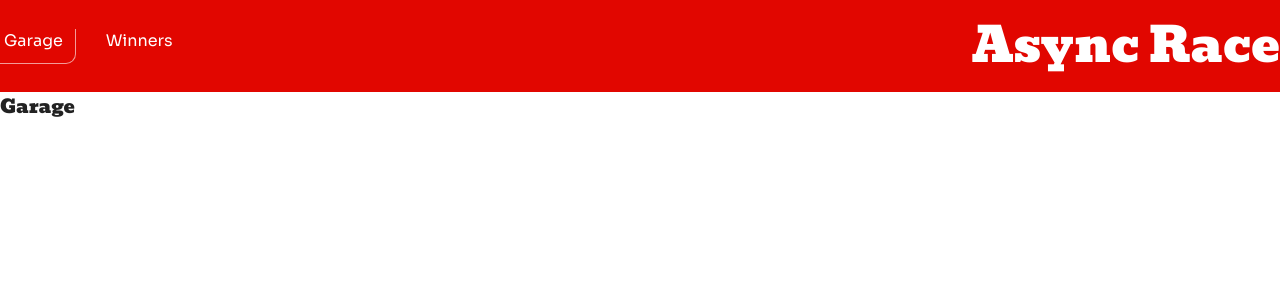
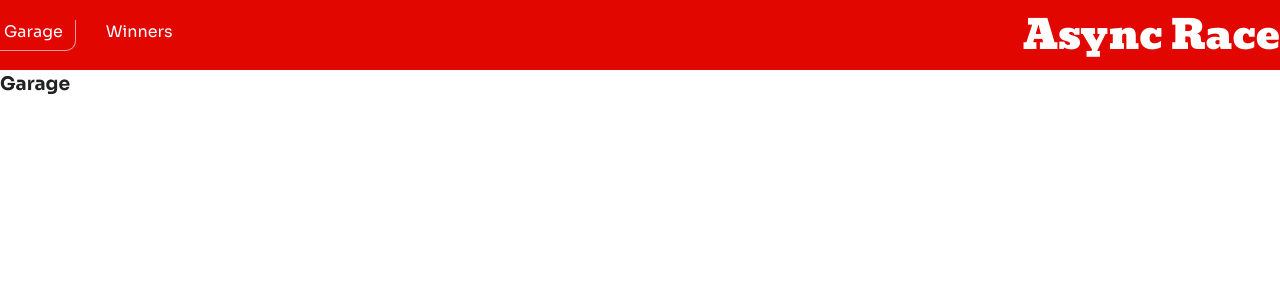
Before and after one commit to boburwebdev/async-race-frontend, a React (Vite) app: page / in a window 1280 px wide. Shown: the top 300 px of the page. Built offline with nearby package versions, Linux system fonts and the light colour scheme.

Commit message:
refactor: modify default styles of the browser

```diff
--- a/src/App.scss
+++ b/src/App.scss
@@ -1,7 +1,7 @@
 .top {
   background-color: #e10600;
   color: #fff;
-  padding: 10px 0;
+  padding: 5px 0;
 
   &__inner {
     display: flex;
@@ -11,7 +11,7 @@
   }
 
   &__logo {
-    font-size: 48px;
+    font-size: 40px;
     cursor: default;
   }
 
@@ -23,7 +23,7 @@
     }
 
     &-item {
-      padding: 0 12px 10px 4px;
+      padding: 0 12px 6px 4px;
       border-right: 1px solid transparent;
       border-bottom: 1px solid transparent;
       border-bottom-right-radius: 10px;
--- a/src/index.scss
+++ b/src/index.scss
@@ -17,19 +17,21 @@ body {
   line-height: 1.5;
   font-weight: 400;
   min-height: 100vh;
+  overflow-x: hidden;
 }
 
-h1,
-h2,
-h3,
-h4,
-h5,
-h6 {
+h1 {
   font-family: 'Bevan', serif;
 }
 
 ul {
   list-style: none;
+}
+
+input {
+  color: inherit;
+  font-family: inherit;
+  font-size: inherit;
 }
 
 .container {
@@ -38,3 +40,39 @@ ul {
   margin: 0 auto;
   min-width: 500px;
 }
+
+.btn {
+  background-color: transparent;
+  font-family: inherit;
+  font-size: 14px;
+  line-height: 1;
+  padding: 5px 10px;
+  border: 1px solid;
+  border-radius: 8px;
+  cursor: pointer;
+
+  &:disabled {
+    cursor: not-allowed;
+    opacity: .3;
+  }
+
+  &__small {
+    font-size: 12px;
+    border-radius: 4px;
+  }
+
+  &__green {
+    color: #16a085;
+    border-color: #16a085;
+  }
+
+  &__gray {
+    color: #7f8c8d;
+    border-color: #7f8c8d;
+  }
+
+  &__red {
+    color: #e10600;
+    border-color: #e10600;
+  }
+}
```
